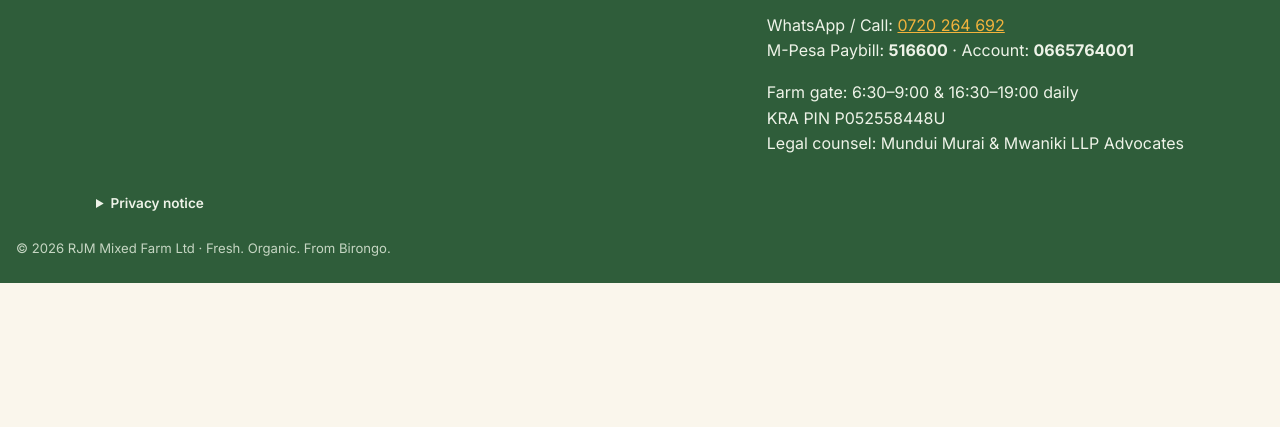
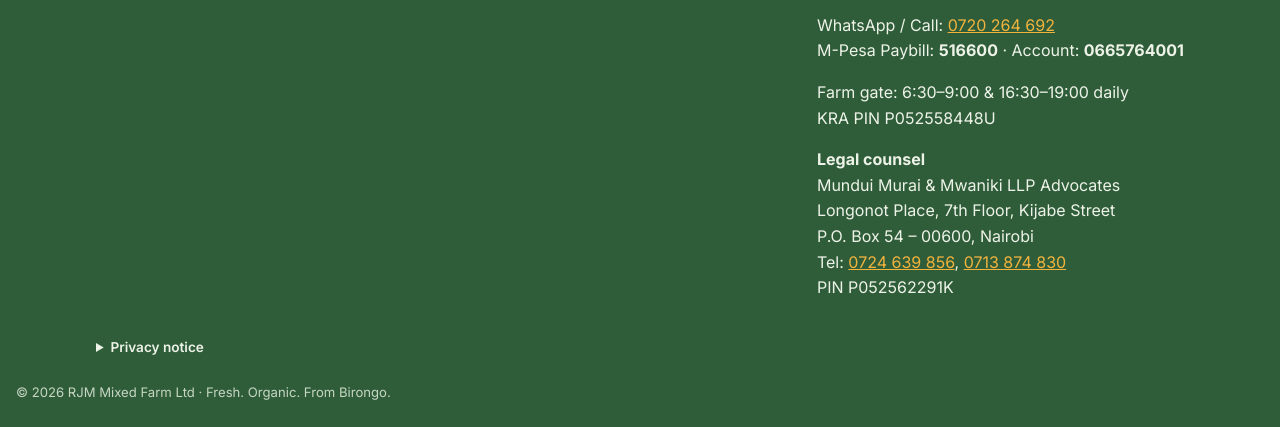
Before and after one commit to xander-mbaka/rjm, a plain HTML site: page index.html in a window 1280 px wide. Shown: the part 10044-10471 px from the top of the page. Before the commit the page ends 10327 px from the top, so only its background shows below. Drawn offline with Linux system fonts and the light colour scheme.

Commit message:
Add legal counsel contacts to footer

```diff
--- a/app.js
+++ b/app.js
@@ -266,9 +266,29 @@
   document.querySelectorAll('.account').forEach((el) => (el.textContent = C.mpesaAccount || '—'));
   document.querySelectorAll('.postal').forEach((el) => (el.textContent = C.postalAddress || ''));
   document.querySelectorAll('.kra-pin').forEach((el) => (el.textContent = C.kraPin ? `KRA PIN ${C.kraPin}` : ''));
+  const LC = typeof C.legalCounsel === 'string' ? { name: C.legalCounsel } : C.legalCounsel || {};
   document.querySelectorAll('.legal-counsel').forEach((el) => {
-    el.textContent = C.legalCounsel ? `Legal counsel: ${C.legalCounsel}` : '';
-    if (C.legalCounsel) el.before(document.createElement('br'));
+    if (!LC.name) return;
+    const line = (text) => {
+      el.append(document.createElement('br'), text);
+    };
+    const head = document.createElement('b');
+    head.textContent = 'Legal counsel';
+    el.append(head, document.createElement('br'), LC.name);
+    if (LC.address) line(LC.address);
+    if (LC.postal) line(LC.postal);
+    if (LC.phones && LC.phones.length) {
+      el.append(document.createElement('br'), 'Tel: ');
+      LC.phones.forEach((p, i) => {
+        if (i) el.append(', ');
+        const a = document.createElement('a');
+        a.href = `tel:${p.replace(/\s+/g, '')}`;
+        a.textContent = p;
+        el.append(a);
+      });
+    }
+    if (LC.pin) line(`PIN ${LC.pin}`);
+    el.hidden = false;
   });
   const phone = $('.phone-link');
   phone.textContent = C.phoneDisplay;
--- a/config.js
+++ b/config.js
@@ -10,7 +10,14 @@ window.RJM = {
   // Company details shown in the footer (from the registration documents)
   kraPin: 'P052558448U',
   postalAddress: 'P.O. Box 3808 – 40200, Kisii',
-  legalCounsel: 'Mundui Murai & Mwaniki LLP Advocates',
+  // Legal counsel, shown in the footer. Leave name empty to hide the block.
+  legalCounsel: {
+    name: 'Mundui Murai & Mwaniki LLP Advocates',
+    address: 'Longonot Place, 7th Floor, Kijabe Street',
+    postal: 'P.O. Box 54 – 00600, Nairobi',
+    phones: ['0724 639 856', '0713 874 830'],
+    pin: 'P052562291K',
+  },
 
   // Product sections, in display order
   categories: [
--- a/index.html
+++ b/index.html
@@ -175,7 +175,8 @@
       <div>
         <p><b>RJM Mixed Farm Ltd</b><br />Birongo, Kisii County, Kenya<br /><span class="postal"></span></p>
         <p>WhatsApp / Call: <a class="phone-link" href="#"></a><br />M-Pesa Paybill: <b class="paybill"></b> · Account: <b class="account"></b></p>
-        <p>Farm gate: 6:30–9:00 &amp; 16:30–19:00 daily<br /><span class="kra-pin"></span><span class="legal-counsel"></span></p>
+        <p>Farm gate: 6:30–9:00 &amp; 16:30–19:00 daily<br /><span class="kra-pin"></span></p>
+        <p class="legal-counsel" hidden></p>
       </div>
     </div>
     <details class="wrap privacy" id="privacy">
```
